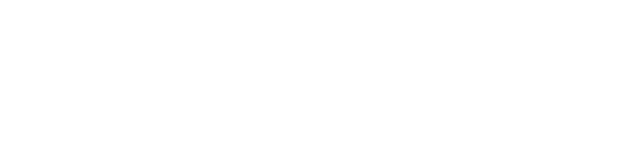
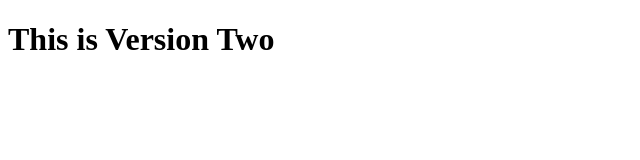
Before and after one commit to Aksa11/Myrepo, a plain HTML site: page index.html in a window 1280 px wide. Shown: the whole page, without its empty margins (0-640 px from the left). Drawn offline with Linux system fonts and the light colour scheme.

Commit message:
Second Version of File

```diff
--- a/index.html
+++ b/index.html
@@ -2,10 +2,10 @@
 <html lang="en">
 <head>
     <meta charset="UTF-8">
-    <meta name="viewport" content="width=device-width, initial-scale=1.0">
+    <meta name="viewport" content="width=, initial-scale=1.0">
     <title>Document</title>
 </head>
 <body>
-
+    <h1>This is Version Two</h1>
 </body>
 </html>
```
